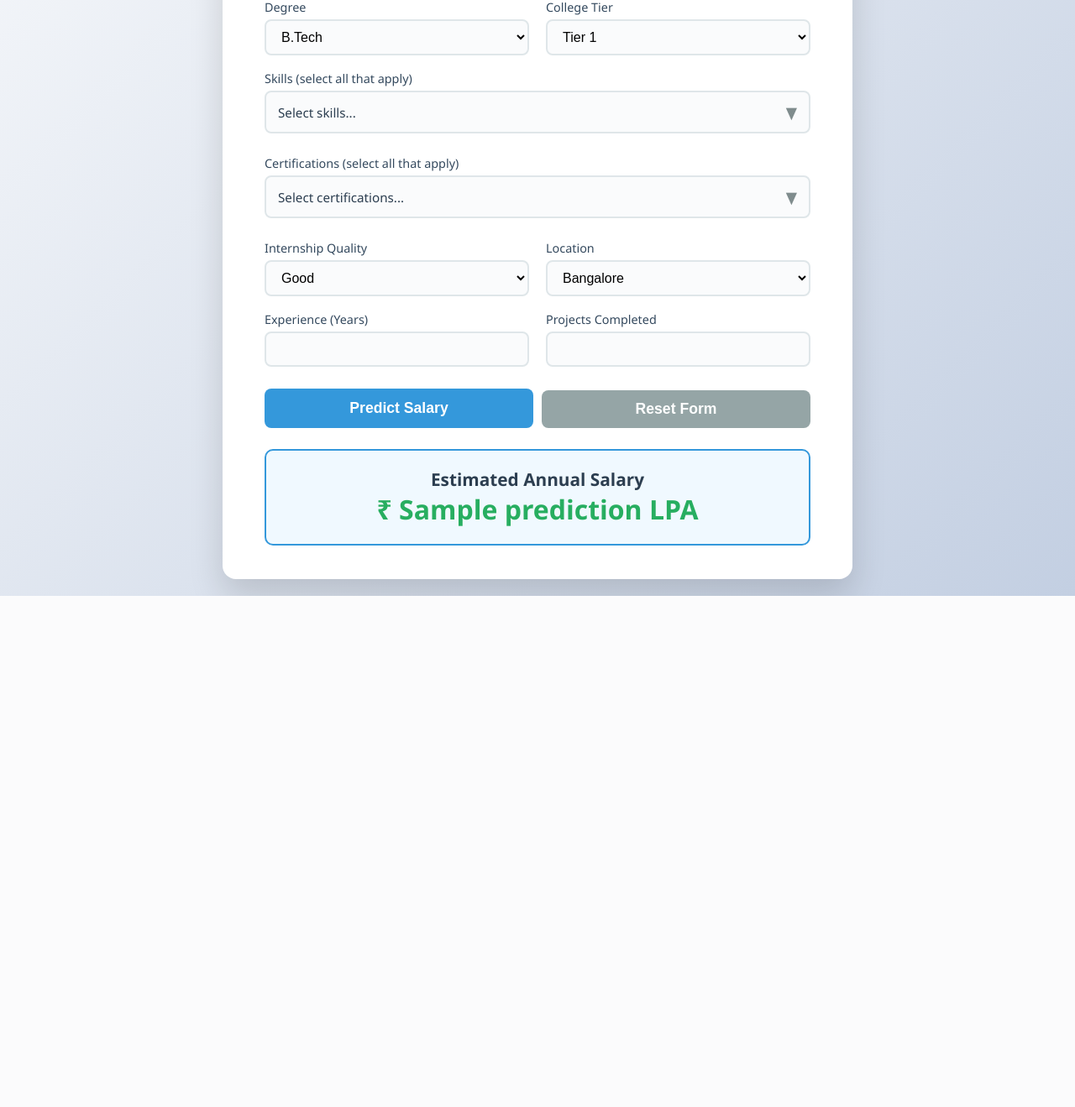
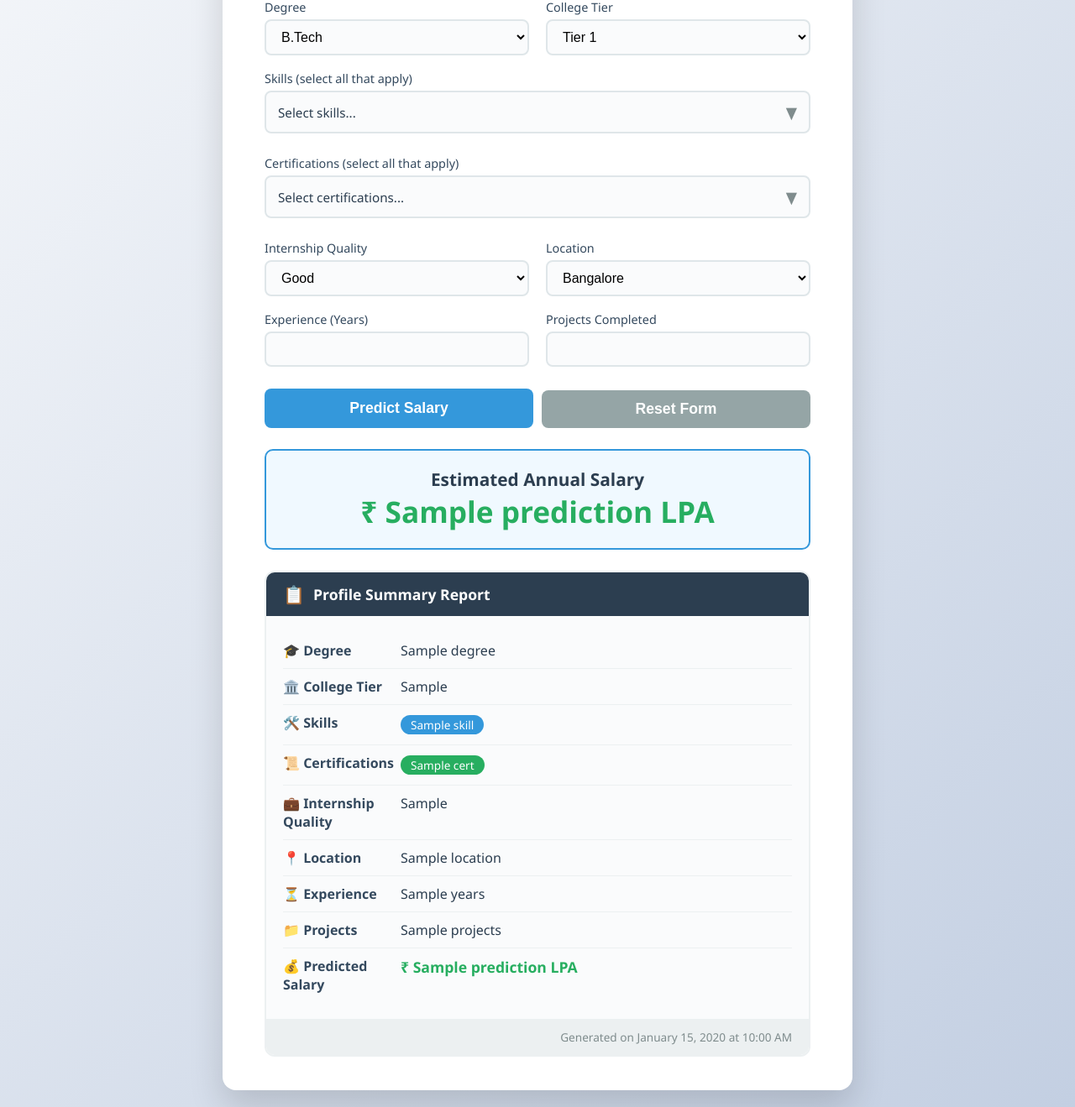
Before and after one commit to Abhinandan-19-05/salary_prediction, a Flask app: template templates/index.html in a window 1280 px wide. Shown: the part 179-1498 px from the top of the page at 84% size. Before the commit the page ends 889 px from the top, so only its background shows below. Run offline with Flask 3, Linux system fonts and the light colour scheme; the template is opened without the code that fills it: most values are stand-ins (such as "Sample title", 1, 10 or a date in 2020); parts of the project's set-up code (start-up, migrations or seed data) failed here and were passed over.

Commit message:
Update index.html

```diff
--- a/templates/index.html
+++ b/templates/index.html
@@ -111,7 +111,7 @@
             color: #2c3e50;
         }
         .result .salary {
-            font-size: 2rem;
+            font-size: 2.2rem;
             color: #27ae60;
             font-weight: 700;
         }
@@ -124,6 +124,71 @@
             color: #7f8c8d;
             font-size: 0.75rem;
             margin-top: 4px;
+        }
+
+        /* Report Section Styles */
+        .report-section {
+            margin-top: 25px;
+            border: 2px solid #ecf0f1;
+            border-radius: 12px;
+            overflow: hidden;
+        }
+        .report-header {
+            background: #2c3e50;
+            color: white;
+            padding: 12px 20px;
+            font-weight: 600;
+            font-size: 1.1rem;
+            display: flex;
+            align-items: center;
+            gap: 10px;
+        }
+        .report-header .icon {
+            font-size: 1.3rem;
+        }
+        .report-body {
+            padding: 20px;
+            background: #fafbfc;
+        }
+        .report-item {
+            display: flex;
+            padding: 10px 0;
+            border-bottom: 1px solid #ecf0f1;
+        }
+        .report-item:last-child {
+            border-bottom: none;
+        }
+        .report-label {
+            font-weight: 600;
+            color: #34495e;
+            width: 140px;
+            flex-shrink: 0;
+        }
+        .report-value {
+            color: #2c3e50;
+            flex: 1;
+        }
+        .report-value .tag {
+            display: inline-block;
+            background: #3498db;
+            color: white;
+            padding: 2px 12px;
+            border-radius: 20px;
+            font-size: 0.85rem;
+            margin: 2px 4px 2px 0;
+        }
+        .report-value .tag-cert {
+            background: #27ae60;
+        }
+        .report-value .tag-skill {
+            background: #3498db;
+        }
+        .report-footer {
+            background: #ecf0f1;
+            padding: 12px 20px;
+            text-align: right;
+            font-size: 0.85rem;
+            color: #7f8c8d;
         }
 
         /* Custom multi-select dropdown styles */
@@ -253,6 +318,8 @@
             .row { flex-direction: column; gap: 0; }
             h1 { font-size: 1.6rem; }
             .button-group { flex-direction: column; }
+            .report-item { flex-direction: column; }
+            .report-label { width: 100%; margin-bottom: 4px; }
         }
     </style>
 </head>
@@ -473,10 +540,78 @@
             </div>
         </form>
 
+        <!-- Result Section -->
         {% if prediction is not none %}
         <div class="result">
             <div>Estimated Annual Salary</div>
             <div class="salary">₹ {{ prediction }} LPA</div>
+        </div>
+        {% endif %}
+
+        <!-- Report Section -->
+        {% if prediction is not none and not error %}
+        <div class="report-section">
+            <div class="report-header">
+                <span class="icon">📋</span>
+                Profile Summary Report
+            </div>
+            <div class="report-body">
+                <div class="report-item">
+                    <div class="report-label">🎓 Degree</div>
+                    <div class="report-value">{{ degree or sample.degree }}</div>
+                </div>
+                <div class="report-item">
+                    <div class="report-label">🏛️ College Tier</div>
+                    <div class="report-value">{{ college_tier or sample.college_tier }}</div>
+                </div>
+                <div class="report-item">
+                    <div class="report-label">🛠️ Skills</div>
+                    <div class="report-value">
+                        {% if skills_list %}
+                            {% for skill in skills_list %}
+                                <span class="tag tag-skill">{{ skill }}</span>
+                            {% endfor %}
+                        {% else %}
+                            <span style="color: #95a5a6;">None selected</span>
+                        {% endif %}
+                    </div>
+                </div>
+                <div class="report-item">
+                    <div class="report-label">📜 Certifications</div>
+                    <div class="report-value">
+                        {% if certs_list %}
+                            {% for cert in certs_list %}
+                                <span class="tag tag-cert">{{ cert }}</span>
+                            {% endfor %}
+                        {% else %}
+                            <span style="color: #95a5a6;">None selected</span>
+                        {% endif %}
+                    </div>
+                </div>
+                <div class="report-item">
+                    <div class="report-label">💼 Internship Quality</div>
+                    <div class="report-value">{{ internship_quality or sample.internship_quality }}</div>
+                </div>
+                <div class="report-item">
+                    <div class="report-label">📍 Location</div>
+                    <div class="report-value">{{ location or sample.location }}</div>
+                </div>
+                <div class="report-item">
+                    <div class="report-label">⏳ Experience</div>
+                    <div class="report-value">{{ experience_years or sample.experience_years }} years</div>
+                </div>
+                <div class="report-item">
+                    <div class="report-label">📁 Projects</div>
+                    <div class="report-value">{{ projects or sample.projects }}</div>
+                </div>
+                <div class="report-item">
+                    <div class="report-label">💰 Predicted Salary</div>
+                    <div class="report-value" style="font-weight: 700; color: #27ae60; font-size: 1.1rem;">₹ {{ prediction }} LPA</div>
+                </div>
+            </div>
+            <div class="report-footer">
+                Generated on {{ now.strftime('%B %d, %Y at %I:%M %p') if now else '' }}
+            </div>
         </div>
         {% endif %}
 
@@ -494,7 +629,6 @@
             const dropdown = document.getElementById(dropdownId);
             const trigger = dropdown.parentElement.querySelector('.multi-select-trigger');
 
-            // Close other dropdowns
             document.querySelectorAll('.multi-select-dropdown').forEach(d => {
                 if (d.id !== dropdownId) {
                     d.classList.remove('open');
@@ -508,13 +642,12 @@
 
         // Close dropdowns when clicking outside
         document.addEventListener('click', function(event) {
-            const wrappers = document.querySelectorAll('.multi-select-wrapper');
-            wrappers.forEach(wrapper => {
+            document.querySelectorAll('.multi-select-wrapper').forEach(wrapper => {
                 if (!wrapper.contains(event.target)) {
                     const dropdown = wrapper.querySelector('.multi-select-dropdown');
                     const trigger = wrapper.querySelector('.multi-select-trigger');
-                    dropdown.classList.remove('open');
-                    trigger.classList.remove('active');
+                    if (dropdown) dropdown.classList.remove('open');
+                    if (trigger) trigger.classList.remove('active');
                 }
             });
         });
@@ -533,7 +666,6 @@
                 }
             });
 
-            // Update selected text
             if (selected.length === 0) {
                 selectedText.textContent = type === 'skills' ? 'Select skills...' : 'Select certifications...';
             } else if (selected.length <= 2) {
@@ -542,7 +674,6 @@
                 selectedText.textContent = selected.length + ' selected';
             }
 
-            // Update tags
             tagsContainer.innerHTML = '';
             selected.forEach(value => {
                 const tag = document.createElement('span');
@@ -552,7 +683,6 @@
             });
         }
 
-        // Remove a tag
         function removeTag(type, value) {
             const wrapper = document.getElementById(type === 'skills' ? 'skillsWrapper' : 'certsWrapper');
             const checkbox = wrapper.querySelector(`input[value="${value}"]`);
@@ -562,49 +692,38 @@
             }
         }
 
-        // Reset form function
         function resetForm() {
-            // Reset all checkboxes
             document.querySelectorAll('input[type="checkbox"]').forEach(cb => {
                 cb.checked = false;
             });
-
-            // Reset all select dropdowns to first option
             document.querySelectorAll('select').forEach(select => {
                 select.selectedIndex = 0;
             });
-
-            // Reset number inputs
             document.querySelectorAll('input[type="number"]').forEach(input => {
                 input.value = '';
             });
-
-            // Clear tags
             document.getElementById('skillsTags').innerHTML = '';
             document.getElementById('certsTags').innerHTML = '';
             document.getElementById('skillsSelectedText').textContent = 'Select skills...';
             document.getElementById('certsSelectedText').textContent = 'Select certifications...';
-
-            // Reset experience to 0
             document.getElementById('experience_years').value = 0;
             document.getElementById('projects').value = 0;
-
-            // Close any open dropdowns
             document.querySelectorAll('.multi-select-dropdown').forEach(d => {
                 d.classList.remove('open');
                 d.parentElement.querySelector('.multi-select-trigger').classList.remove('active');
             });
+
+            // Reload page to clear report
+            window.location.href = '/';
         }
 
         // Initialize with sample values
         document.addEventListener('DOMContentLoaded', function() {
-            // Pre-select sample skills
             const sampleSkills = {{ sample.skills|tojson }};
             const sampleCerts = {{ sample.certifications|tojson }};
 
             if (sampleSkills && sampleSkills.length > 0) {
-                const skillCheckboxes = document.querySelectorAll('#skillsWrapper input[type="checkbox"]');
-                skillCheckboxes.forEach(cb => {
+                document.querySelectorAll('#skillsWrapper input[type="checkbox"]').forEach(cb => {
                     if (sampleSkills.includes(cb.value)) {
                         cb.checked = true;
                     }
@@ -613,8 +732,7 @@
             }
 
             if (sampleCerts && sampleCerts.length > 0) {
-                const certCheckboxes = document.querySelectorAll('#certsWrapper input[type="checkbox"]');
-                certCheckboxes.forEach(cb => {
+                document.querySelectorAll('#certsWrapper input[type="checkbox"]').forEach(cb => {
                     if (sampleCerts.includes(cb.value)) {
                         cb.checked = true;
                     }
```
